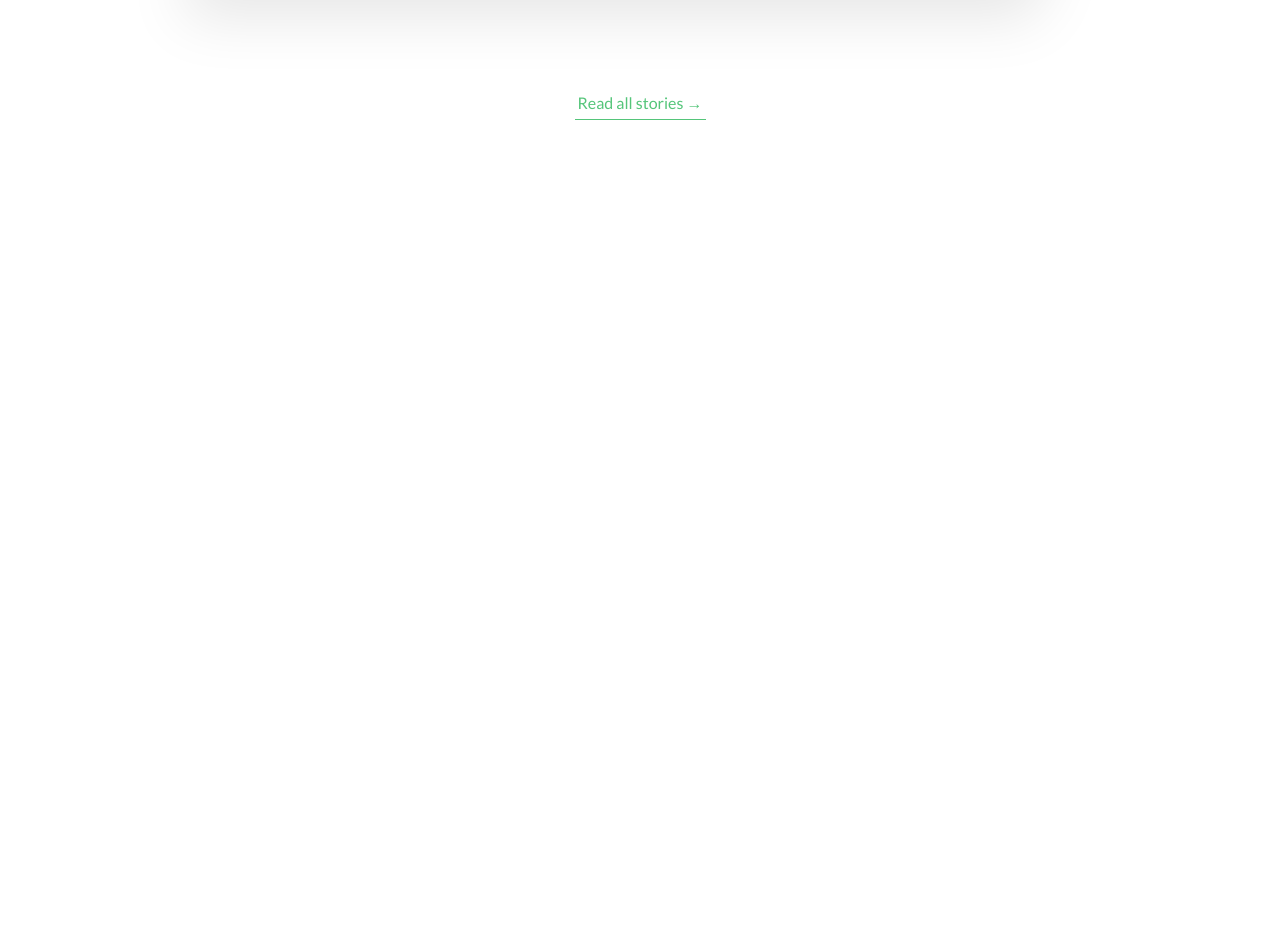
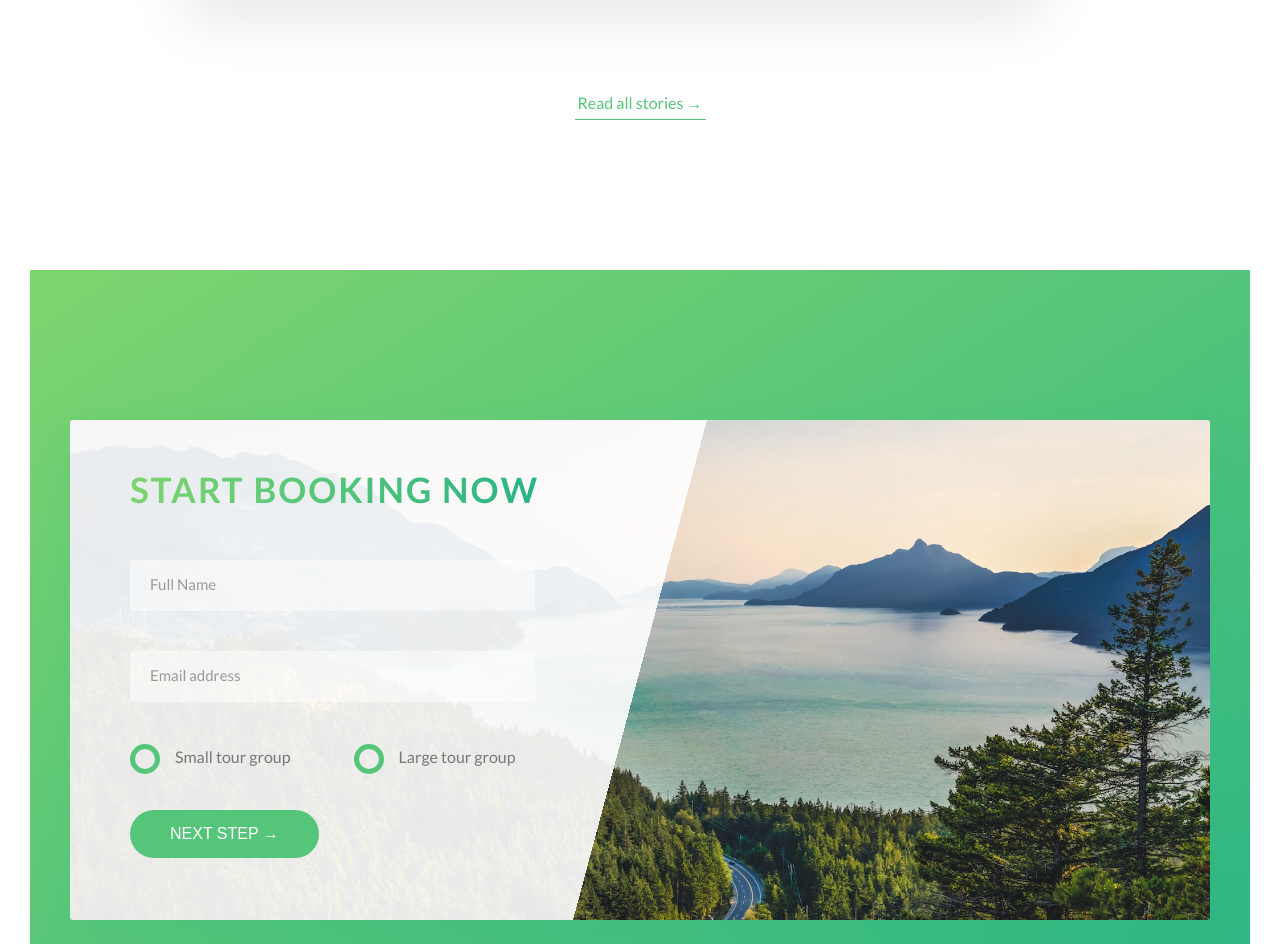
Before and after one commit to okstas86/html-sass-outdoors, a website: page index.html in a window 1280 px wide. Shown: the part 4136-5080 px from the top of the page. Before the commit the page ends 4436 px from the top, so only its background shows below. Drawn offline with Linux system fonts and the light colour scheme.

Commit message:
Added section book

```diff
--- a/index.html
+++ b/index.html
@@ -253,6 +253,44 @@
 
 			</section>
 
+			<section class="section-book">
+				<div class="row">
+					<div class="book">
+						<div class="book__form">
+							<form action="#" class="form">
+								<div class=" u-margin-bottom-medium">
+									<h2 class="heading-secondary ">Start booking now</h2>
+								</div>
+								<div class="form__group">
+									<input type="text" class="form__input" placeholder="Full Name" id="name" required>
+									<label for="name" class="form__label">Full name</label>
+								</div>
+								<div class="form__group">
+									<input type="email" class="form__input" placeholder="Email address" id="email" required>
+									<label for="email" class="form__label">Email address</label>
+								</div>
+								<div class="form__group">
+									<div class="form__radio-group">
+										<input type="radio" class="form__radio-input" id="small" name="size">
+										<label for="small" class="form__radio-label">
+											<span class="form__radio-button"></span>
+											Small tour group</label>
+									</div>
+									<div class="form__radio-group u-margin-bottom-medium">
+										<input type="radio" class="form__radio-input" id="large" name="size">
+										<label for="large" class="form__radio-label">
+											<span class="form__radio-button"></span>
+											Large tour group</label>
+									</div>
+									<div class="form__radio-group">
+										<button class="btn btn--green">Next step &rarr;</button>
+								</div>
+							</form>
+						</div>
+					</div>
+				</div>
+			</section>
+
 		</main>
 
 		<!-- <section class="grid-test">
--- a/sass/abstracts/_variables.scss
+++ b/sass/abstracts/_variables.scss
@@ -14,6 +14,8 @@
 $color-gray-light-2:#eee;
 
 $color-gray-dark: #777;
+$color-gray-dark-2: #999;
+
 $color-white: #fff;
 $color-black: #000;
 
--- a/sass/components/_button.scss
+++ b/sass/components/_button.scss
@@ -1,4 +1,5 @@
 .btn {
+	&,
 	&:link,
 	&:visited {
 		text-transform: uppercase;
@@ -10,8 +11,12 @@
 		position: relative;
 		font-size: $default-font-sise;
 
+		//chenge for the button
+		border: none;
+		cursor: pointer;
+
 	}
-	&:hover {
+	&:hover{
 		transform: translateY(-3px);
 		box-shadow: 0 1rem 2rem rgba($color-black, 0.2);
 
@@ -20,7 +25,9 @@
 			opacity: 0;
 		}
 	}
-	&:active {
+	&:active,
+	&:focus {
+		outline: none;
 		transform: translateY(-1px);
 		box-shadow: 0 0.5rem 1rem rgba($color-black, 0.2);
 	}
--- /dev/null
+++ b/sass/components/_form.scss
@@ -0,0 +1,96 @@
+.form{
+  &__group:not(:last-child){
+    margin-bottom: 1rem;
+  }
+  &__input{
+
+    font-size: 1.5rem;
+    font-family: inherit;
+    color: inherit;
+    padding: 1.5rem 2rem;
+    border-radius: 2px;
+    background-color: rgba($color-white,.5);
+    border:none;
+    border-bottom: 3px solid transparent;
+    width: 90%;
+    display: block;
+
+    &:focus{
+      outline: none;
+      box-shadow: 0 1rem 2rem rgba($color-black,.1);
+      border-bottom: 3px solid $color-primary;
+    }
+
+    &:focus:invalid{
+      border-bottom: 3px solid $color-secondary-dark;
+
+    }
+    &::-webkit-input-placeholder{
+      color: $color-gray-dark-2;
+    }
+  }
+
+  &__label{
+    font-size: 1.2rem;
+    font-weight: 700;
+    margin-left:2rem;
+    margin-top: 1rem;
+    display: block;
+    transition: all .3s;
+  }
+
+
+  &__input:placeholder-shown + &__label{
+    opacity: 0;
+    visibility: hidden;
+    transform: translateY(-4rem);
+  }
+
+  &__radio-group{
+    width: 49%;
+    display: inline-block;
+  }
+
+  &__radio-input{
+    display:none;
+  }
+
+  &__radio-label{
+    font-size: $default-font-sise;
+    cursor: pointer;
+    position: relative;
+    padding-left:4.5rem;
+
+  }
+
+  &__radio-button{
+    height: 3rem;
+    width: 3rem;
+    border: 5px solid $color-primary;
+    border-radius: 50%;
+    display: inline-block;
+    position: absolute;
+    left:0;
+    top:-.3rem;
+
+    &::after{
+      content: "";
+      display: block;
+      height: 1.3rem;
+      width: 1.3rem;
+      border-radius: 50%;
+      background-color: $color-primary;
+      position: absolute;
+      top:50%;
+      left:50%;
+      transform: translate(-50%,-50%);
+      opacity: 0;
+      transition: opacity .2s;
+    }
+
+  }
+  &__radio-input:checked ~ &__radio-label &__radio-button::after {
+    opacity: 1;
+}
+
+}
--- a/sass/main.scss
+++ b/sass/main.scss
@@ -13,9 +13,10 @@
 @import "components/button";
 @import "components/bg-video";
 @import "components/card";
+@import "components/composition";
+@import "components/feature-box";
+@import "components/form";
 @import "components/story";
-@import "components/feature-box";
-@import "components/composition";
 
 @import "layout/header";
 @import "layout/grid";
--- a/sass/pages/_home.scss
+++ b/sass/pages/_home.scss
@@ -30,3 +30,21 @@
   position: relative;
   padding: 15rem 0;
 }
+
+.section-book{
+  padding: 15rem 0;
+  background-image: linear-gradient(to right bottom,$color-primary-light,$color-primary-dark);
+}
+
+.book{
+  background-image: linear-gradient(105deg,rgba($color-white,.9) 0%,rgba($color-white,.9) 50%,transparent 50%), url(../img/nat-10.jpg);
+  background-size:100%;
+  border-radius: 3px;
+  box-shadow: 0 1.5rem 4rem rgba($color-primary-dark, .15);
+  height: 50rem;
+
+  &__form{
+    width: 50%;
+    padding:4rem 6rem;
+  }
+}
```
Also changed, not shown: css/style.css.
